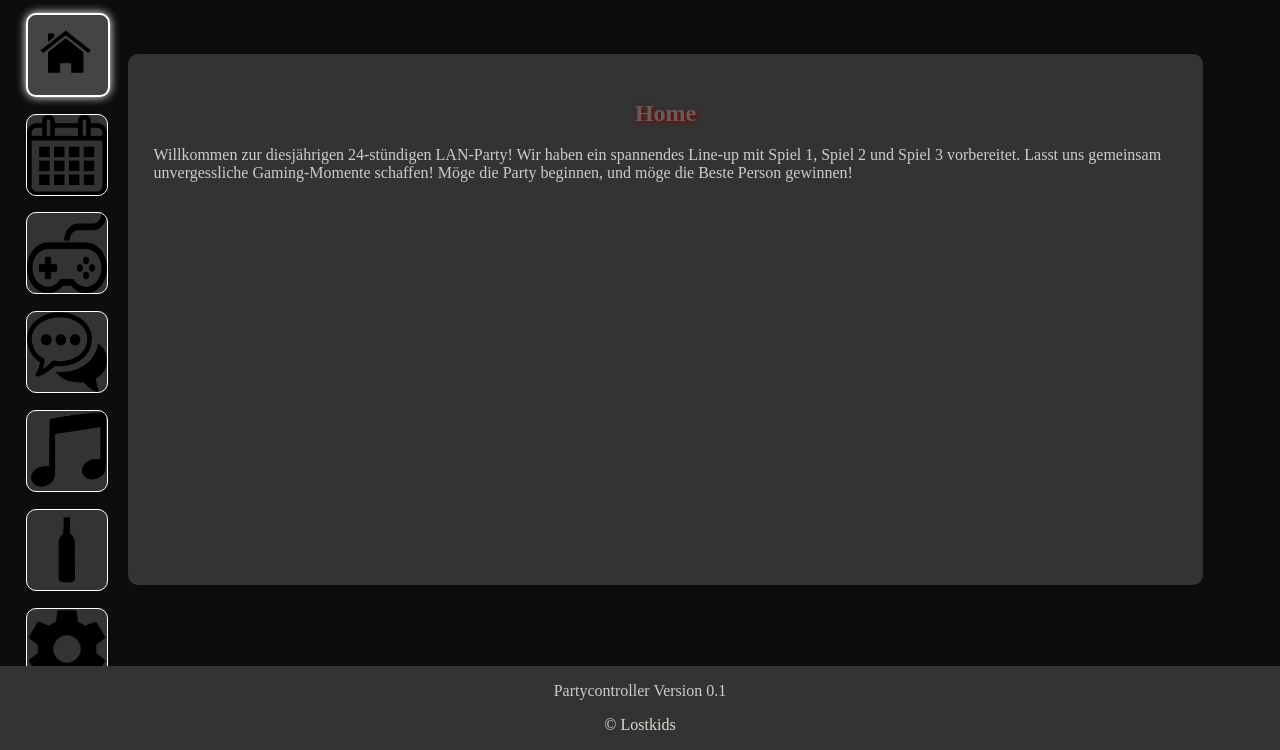
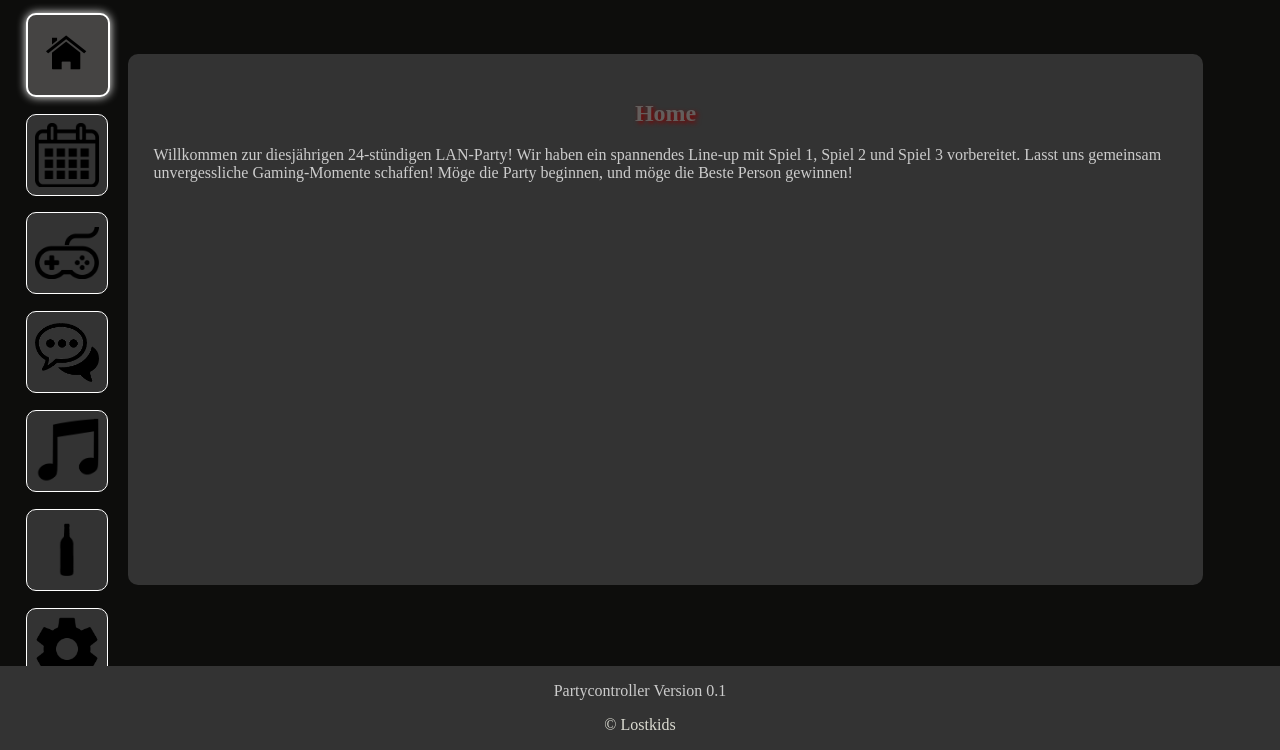
Before and after one commit to Fingadumbledore/Party, a Flask app: page /session in a window 1280 px wide. Shown: the part 50-800 px from the top of the page. Run offline with Flask 3, Linux system fonts and the light colour scheme; data that the repository does not hold is empty; some libraries are stand-ins or nearby versions.

Commit message:
better icon sizes

```diff
--- a/party/static/css/session.css
+++ b/party/static/css/session.css
@@ -553,24 +553,6 @@ select {
     background-color:#454443; ;
 }
 
-.nav_button + label {
-    cursor: pointer;
-    background-color: #333;
-    width: 80px;
-    height: 80px;
-    border-radius: 10px;
-    border: white 1px solid;
-    margin-left: 2%;
-    margin-top: 1%;
-
-}
-
-.nav_button:checked + label {
-    background-color: #454443;
-    border: white 2px solid;
-    box-shadow: 0 0 10px #fff;
-}
-
 input[type=radio] {
     display: none;
 }
@@ -597,32 +579,54 @@ article {
     height: 60%;
 }
 
+.nav_button + label {
+    display: inline-block;
+    cursor: pointer;
+    background-color: #333;
+    width: 80px;
+    height: 80px;
+    border-radius: 10px;
+    border: white 1px solid;
+    margin-left: 2%;
+    margin-top: 1%;
+    background-size: 80%;
+    background-repeat: no-repeat;
+    background-position: center;
+}
+
+.nav_button:checked + label {
+    background-color: #454443;
+    border: white 2px solid;
+    box-shadow: 0 0 10px #fff;
+}
+
+
 #home_button + label {
-    content: url('/static/icons/haus.png');
+    background-image: url('/static/icons/haus.png');
 }
 
 #planer_button + label {
-    content: url('/static/icons/calender.png');
+    background-image: url('/static/icons/calender.png');
 }
 
 #games_button + label {
-    content: url('/static/icons/controller.png');
+    background-image: url('/static/icons/controller.png');
 }
 
 #chat_button + label {
-    content: url('/static/icons/chat.png');
+    background-image: url('/static/icons/chat.png');
 }
 
 #music_button + label {
-    content: url('/static/icons/music.png');
+    background-image: url('/static/icons/music.png');
 }
 
 #mate_button + label {
-    content: url('/static/icons/bottle.png');
+    background-image: url('/static/icons/bottle.png');
 }
 
 #settings_button + label {
-    content: url('/static/icons/settings.png');
+    background-image: url('/static/icons/settings.png');
 }
 
 footer {
```
